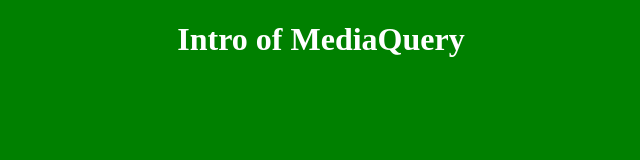
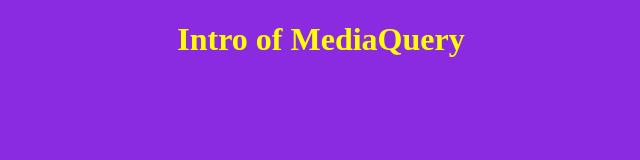
Before and after one commit to ipshita-tiwari/MediaQuery, a plain HTML site: page index.html in a window 1280 px wide. Shown: the whole page, without its empty margins (319-959 px from the left). Drawn offline with Linux system fonts and the light colour scheme.

Commit message:
add media query for lg

```diff
--- a/style.css
+++ b/style.css
@@ -24,3 +24,12 @@ h1{
     }
 
 }
+@media (min-width: 1024px) {
+    body{
+        background-color: blueviolet;
+    }
+    h1{
+        color: yellow;
+    }
+
+}
```
